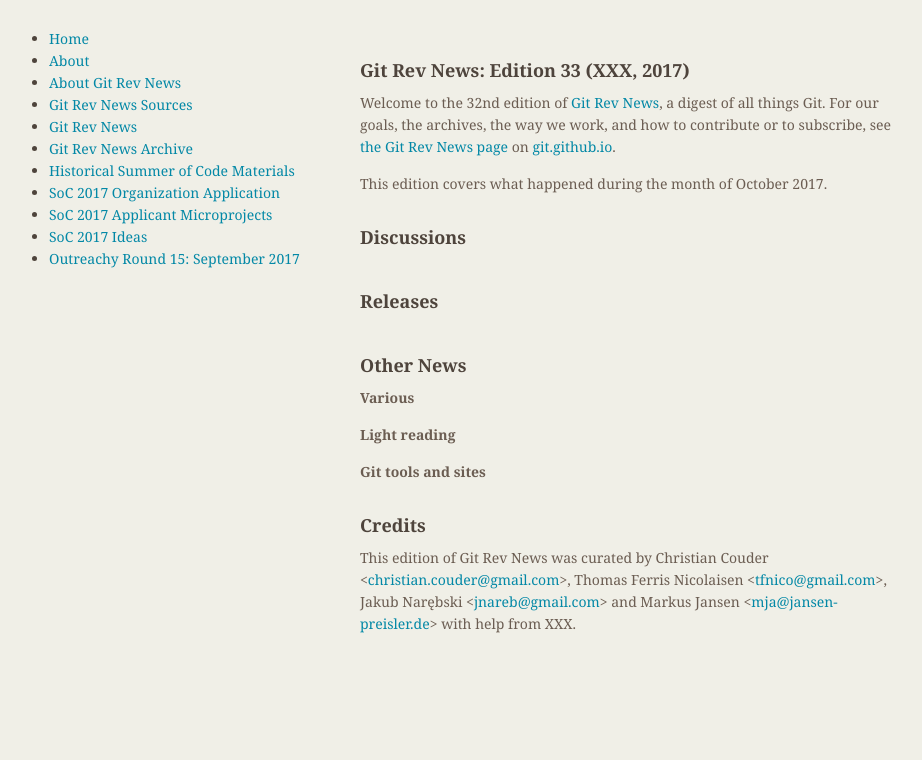
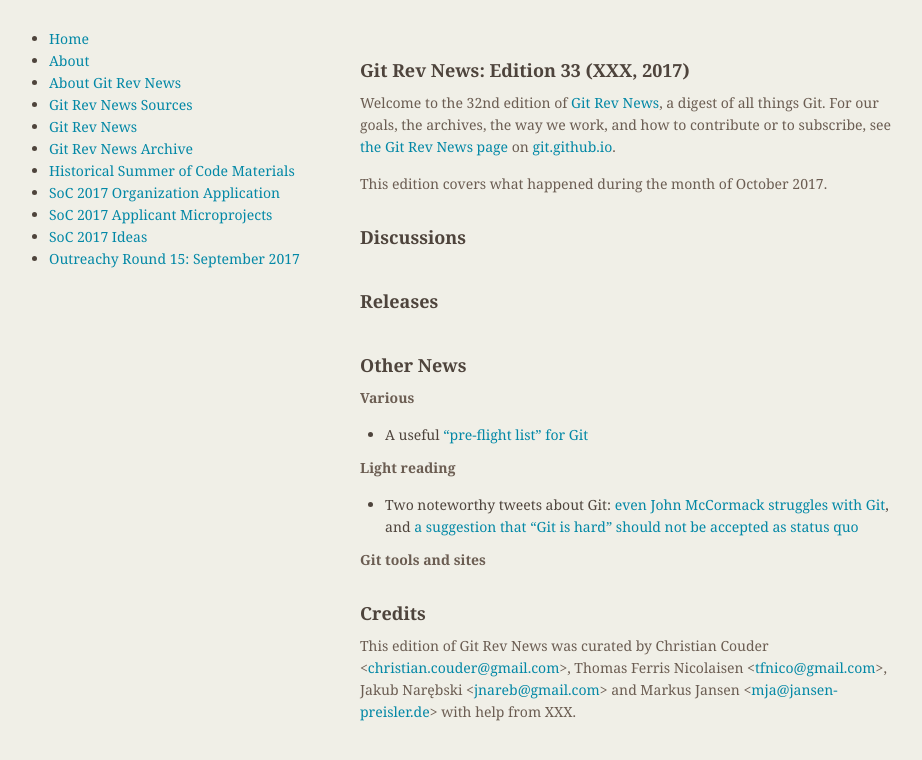
Before and after one commit to git/git.github.io, a Jekyll site: the page built from rev_news/drafts/edition-33.md, in a window 1280 px wide. Shown: the top 760 px of the page, without its empty margins (174-1096 px from the left). Built offline with Jekyll 4.4.1, drawn with Linux system fonts in a browser that asks for light colours.

Commit message:
A couple of links for RevNews
Signed-off-by: Johannes Schindelin <johannes.schindelin@gmx.de>

```diff
--- a/rev_news/drafts/edition-33.md
+++ b/rev_news/drafts/edition-33.md
@@ -40,9 +40,11 @@
 
 __Various__
 
+* A useful ["pre-flight list" for Git](https://github.com/k88hudson/git-flight-rules)
 
 __Light reading__
 
+* Two noteworthy tweets about Git: [even John McCormack struggles with Git](https://twitter.com/ID_AA_Carmack/status/929389759624916992?s=09), and [a suggestion that "Git is hard" should not be accepted as status quo](https://twitter.com/mcclure111/status/929408829485473792?s=09)
 
 __Git tools and sites__
 
```
